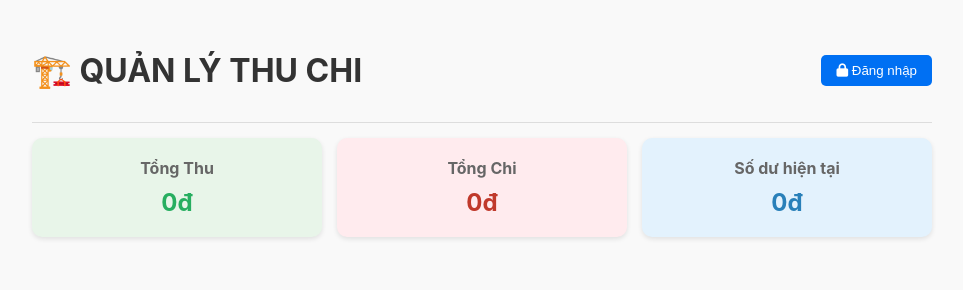
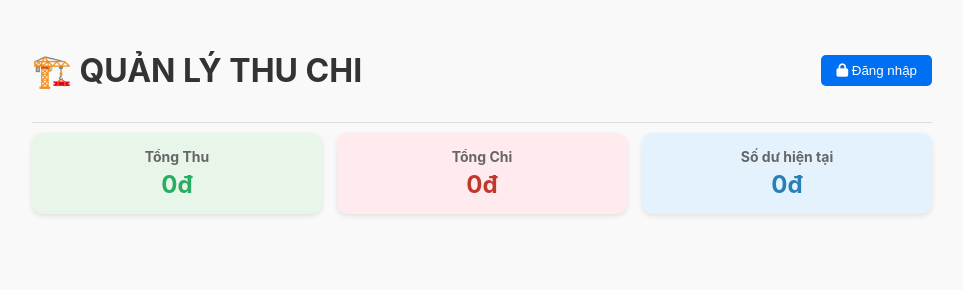
Before and after one commit to lecong12/qltc_vercel, a website: page public/index.html in a window 1280 px wide. Shown: the whole page, without its empty margins (158-1121 px from the left). Drawn offline with Linux system fonts and the light colour scheme; no server answers.

Commit message:
Cập nhật

```diff
--- a/public/index.html
+++ b/public/index.html
@@ -11,9 +11,9 @@
         h1 { text-align: center; color: #333; }
 
         /* Thẻ tổng quan */
-        .summary { display: flex; gap: 15px; margin-bottom: 30px; flex-wrap: wrap; }
-        .card { background: white; padding: 20px; border-radius: 10px; flex: 1; box-shadow: 0 2px 5px rgba(0,0,0,0.1); text-align: center; min-width: 150px; }
-        .card h3 { margin: 0 0 10px 0; font-size: 16px; color: #666; }
+        .summary { display: flex; gap: 15px; margin-bottom: 15px; flex-wrap: wrap; }
+        .card { background: white; padding: 15px; border-radius: 10px; flex: 1; box-shadow: 0 2px 5px rgba(0,0,0,0.1); text-align: center; min-width: 150px; }
+        .card h3 { margin: 0 0 5px 0; font-size: 14px; color: #666; }
         .card p { font-size: 24px; font-weight: bold; margin: 0; }
         .card.income { background-color: #e8f5e9; } /* Light Green */
         .card.expense { background-color: #ffebee; } /* Light Red */
@@ -58,7 +58,7 @@
         .btn-save:hover { background-color: #218838; }
 
         /* Header & Login Styles */
-        .header-bar { display: flex; justify-content: space-between; align-items: center; margin-bottom: 15px; padding-bottom: 10px; border-bottom: 1px solid #ddd; }
+        .header-bar { display: flex; justify-content: space-between; align-items: center; margin-bottom: 10px; padding-bottom: 10px; border-bottom: 1px solid #ddd; }
         .user-info { font-weight: bold; color: #0070f3; margin-right: 10px; }
         .btn-login { background-color: #0070f3; color: white; border: none; padding: 8px 15px; border-radius: 5px; cursor: pointer; }
         .btn-logout { background-color: #666; color: white; border: none; padding: 8px 15px; border-radius: 5px; cursor: pointer; }
```
